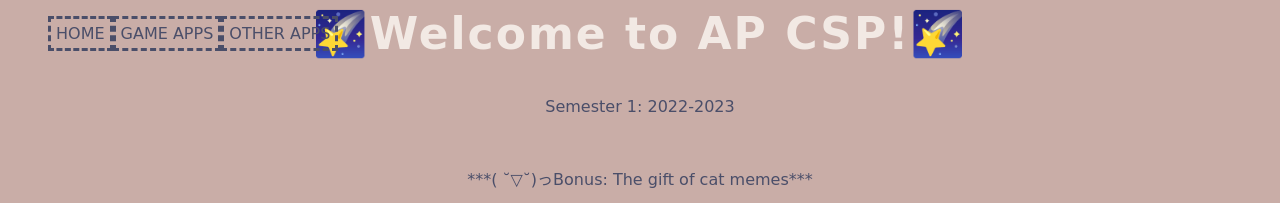
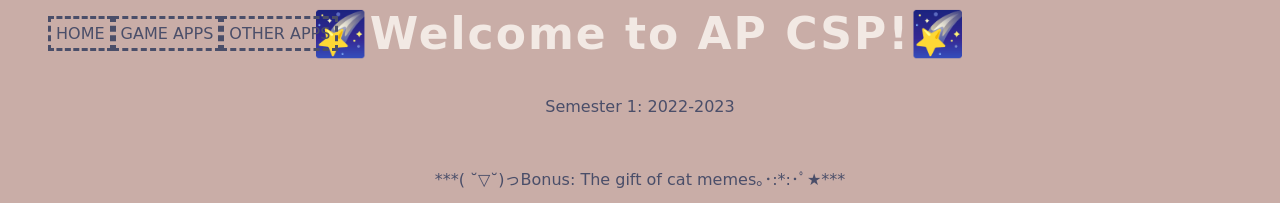
Before and after one commit to WVCS/website-lochanakrsna, a plain HTML site: page index.html in a window 1280 px wide. Shown: the top 203 px of the page. Drawn offline with Linux system fonts and the light colour scheme; grey boxes are pictures that could not be loaded; a web font is replaced by a local one.

Commit message:
Update index.html

```diff
--- a/index.html
+++ b/index.html
@@ -14,7 +14,7 @@
   <h2>&#127776Welcome to AP CSP!&#127776;</h2>
       <p>Semester 1:  2022-2023</p>
     <br>
-    <p>***( ˘▽˘)っBonus: The gift of cat memes***</p>
+    <p>***( ˘▽˘)っBonus: The gift of cat memes｡･:*:･ﾟ★***</p>
         <img src= "https://media.tenor.com/7r-BGEoIohkAAAAM/meme-cat.gif" width="350" height="400">
       <img src= "https://www.boredpanda.com/blog/wp-content/uploads/2020/07/expressive-cat-nana-1-20-5f16d008425f3__700.jpg" width="350" height="400">
       <img src= "https://media.tenor.com/ER_xl0H9FaUAAAAd/distorted-cat-meme-distortion.gif" width="350" height="400">
```
